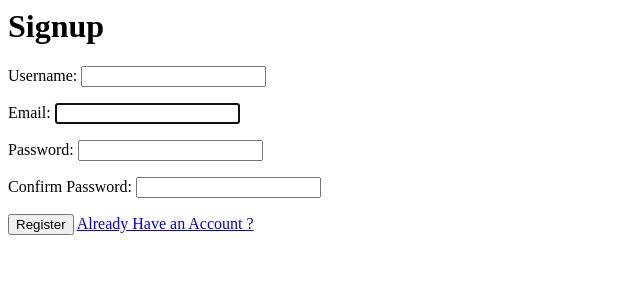
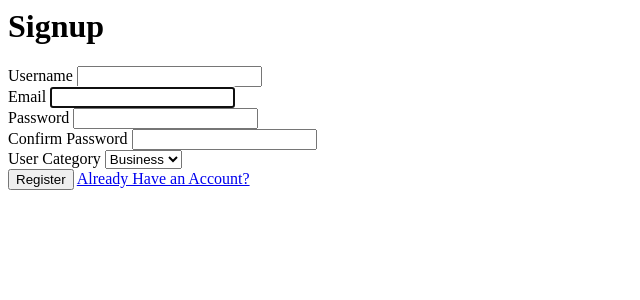
Before and after one commit to Sandy2k3/Finance-Tracker, a Django app: page /finance/register/ in a window 1280 px wide. Shown: the top 300 px of the page, without its empty margins (0-640 px from the left). Run offline with Django 5.2, Linux system fonts and the light colour scheme.

Commit message:
some more changes to login,register added logout and account delete functionality

```diff
--- a/finance/forms.py
+++ b/finance/forms.py
@@ -15,6 +15,14 @@ class RegisterForm(UserCreationForm):
         widget=forms.PasswordInput,
         help_text='',
     )
+    user_category = forms.ChoiceField(
+        label="User Category",
+        choices=[
+            ('business', 'Business'),
+            ('personal', 'Personal'),
+        ],
+        required=True
+    )
 
     class Meta:
         model = CustomUser
@@ -24,6 +32,7 @@ class RegisterForm(UserCreationForm):
             'password1': None,
             'password2': None,
             'email': None,
+            'user_category':None
         }
 
 class LoginForm(forms.Form):
--- a/finance/models.py
+++ b/finance/models.py
@@ -1,7 +1,6 @@
 from django.db import models
 from django.contrib.auth.models import AbstractBaseUser, BaseUserManager
 
-# Custom User Manager
 class CustomUserManager(BaseUserManager):
     def create_user(self, username, email, password=None):
         if not email:
@@ -23,13 +22,15 @@ class CustomUserManager(BaseUserManager):
         user.save(using=self._db)
         return user
 
-# Custom User Model
 class CustomUser(AbstractBaseUser):
     user_id = models.AutoField(primary_key=True)
     username = models.CharField(max_length=150, unique=True)
     email = models.EmailField(unique=True)
     password = models.CharField(max_length=128)
-    user_category = models.CharField(max_length=150, blank=True, null=True)  # optional field
+    user_category = models.CharField(max_length=10, choices=[
+        ('business', 'Business'),
+        ('personal', 'Personal'),
+    ], default='personal')
 
     objects = CustomUserManager()
 
@@ -49,7 +50,6 @@ class UserCategory(models.Model):
     def __str__(self):
         return f"{self.user.username} - {self.user_category}"
 
-
 # Categories Model
 class Category(models.Model):
     cat_id = models.AutoField(primary_key=True)
@@ -59,7 +59,6 @@ class Category(models.Model):
     def __str__(self):
         return self.cat_name
 
-
 # Sub Category Model
 class SubCategory(models.Model):
     id = models.AutoField(primary_key=True)
@@ -68,7 +67,6 @@ class SubCategory(models.Model):
 
     def __str__(self):
         return self.subcat_name
-
 
 # Transaction Model
 class Transaction(models.Model):
--- a/finance/templates/finance/home.html
+++ b/finance/templates/finance/home.html
@@ -1,5 +1,9 @@
 <title>Home</title>
-<h2>Welcome to the Dashboard</h2>
+<h1>Welcome Back{{user.username}}</h1>
 <p>Here you can find an overview of your data and recent activities.</p>
 
+<form method="POST" action="{% url 'delete_user' %}">
+    {% csrf_token %}
+    <button type="submit">Delete Account</button>
+</form>
 <button><a href="{%url 'logout' %}">logout</a></button>
--- a/finance/templates/finance/register.html
+++ b/finance/templates/finance/register.html
@@ -1,11 +1,45 @@
 <html>
-    <head><title>Register</title></head>
-    <body><h1>Signup</h1>
-    <form method="Post">
+<head>
+    <title>Register</title>
+</head>
+<body>
+    <h1>Signup</h1>
+    <form method="post">
         {% csrf_token %}
-        {{form.as_p}}
+        {{ form.non_field_errors }}
+
+        <div>
+            <label for="{{ form.username.id_for_label }}">{{ form.username.label }}</label>
+            {{ form.username }}
+            {{ form.username.errors }}
+        </div>
+
+        <div>
+            <label for="{{ form.email.id_for_label }}">{{ form.email.label }}</label>
+            {{ form.email }}
+            {{ form.email.errors }}
+        </div>
+
+        <div>
+            <label for="{{ form.password1.id_for_label }}">{{ form.password1.label }}</label>
+            {{ form.password1 }}
+            {{ form.password1.errors }}
+        </div>
+
+        <div>
+            <label for="{{ form.password2.id_for_label }}">{{ form.password2.label }}</label>
+            {{ form.password2 }}
+            {{ form.password2.errors }}
+        </div>
+
+        <div>
+            <label for="{{ form.user_category.id_for_label }}">{{ form.user_category.label }}</label>
+            {{ form.user_category }}  <!-- Dropdown for user category -->
+            {{ form.user_category.errors }}
+        </div>
+
         <button type="submit">Register</button>
-        <a href="{% url 'login' %}"> Already Have an Account ?</a>
+        <a href="{% url 'login' %}">Already Have an Account?</a>
     </form>
 </body>
 </html>
--- a/finance/urls.py
+++ b/finance/urls.py
@@ -6,5 +6,5 @@ urlpatterns = [
     path('register/',views.registerPage,name='register'),
     path('home/',views.home,name='home'),
     path('logout/',views.logoutPage,name='logout'),
-
+    path('delete_user/', views.delete_user, name='delete_user'),
 ]
--- a/finance/views.py
+++ b/finance/views.py
@@ -1,18 +1,18 @@
 from django.shortcuts import render, redirect
-from django.contrib.auth import authenticate, login ,logout
-from django.contrib.auth.models import User
-from django.contrib.auth.decorators import login_required
+from django.contrib.auth import authenticate, login, logout
 from django.conf import settings
 from .forms import RegisterForm, LoginForm
+from .models import CustomUser
+from django.contrib.auth.decorators import login_required  # Import CustomUser explicitly
 
 def registerPage(request):
     if request.method == 'POST':
         form = RegisterForm(request.POST)
         if form.is_valid():
-            form.save()
-            return redirect('login')  # Redirect to login page after registration
+            form.save()  # Save user
+            return redirect('login')  # Redirect to login page
     else:
-        form = RegisterForm()  # Empty form for GET requests
+        form = RegisterForm()
     return render(request, 'finance/register.html', {'form': form})
 
 def loginPage(request):
@@ -22,29 +22,28 @@ def loginPage(request):
             email = form.cleaned_data.get('email')
             password = form.cleaned_data.get('password')
 
-            try:
-                # Fetch user by email
-                user = User.objects.get(email=email)
-
-                # Authenticate using the username (since we fetched the user by email)
-                user = authenticate(request, username=user.username, password=password)
-
-                if user is not None:
-                    login(request, user)  # Log the user in
-                    return redirect(settings.LOGIN_REDIRECT_URL)  # Redirect to home
-                else:
-                    form.add_error(None, "Invalid email or password.")
-            except User.DoesNotExist:
-                form.add_error(None, "User with this email does not exist.")
+            # Authenticate directly using email and password
+            user = authenticate(request, email=email, password=password)
+            if user is not None:
+                login(request, user)
+                return redirect(settings.LOGIN_REDIRECT_URL)
+            else:
+                form.add_error(None, "Invalid email or password.")
     else:
-        form = LoginForm()  # Display an empty form for GET requests
-
+        form = LoginForm()
     return render(request, 'finance/login.html', {'form': form})
 
-@login_required(login_url='home')
+def logoutPage(request):
+    logout(request)
+    return redirect('login')
+@login_required(login_url='login')  # Redirects to login if user is not authenticated
 def home(request):
     return render(request, 'finance/home.html')
 
-def logoutPage(request):
-    logout(request)  # Log the user out
-    return redirect('login')
+@login_required(login_url='login')
+def delete_user(request):
+    if request.method == 'POST':
+        user = request.user
+        logout(request)  # Log out the user before deletion
+        user.delete()  # Delete the user
+        return redirect('login')  # Redirect to login page after deletion
```
Also changed, not shown: finance/migrations/0002_remove_subcategory_category_and_more.py (added), finance/migrations/0003_category_subcategory_transaction_usercategory_and_more.py (added).
